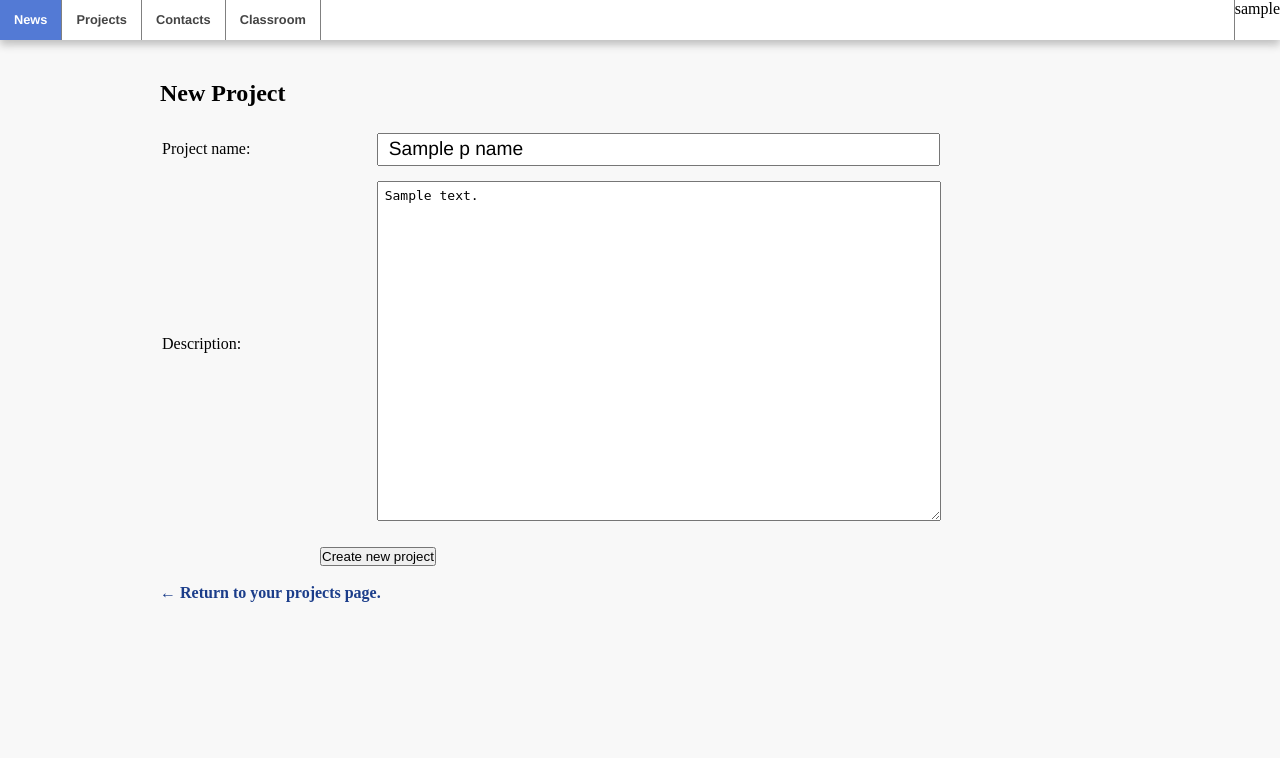
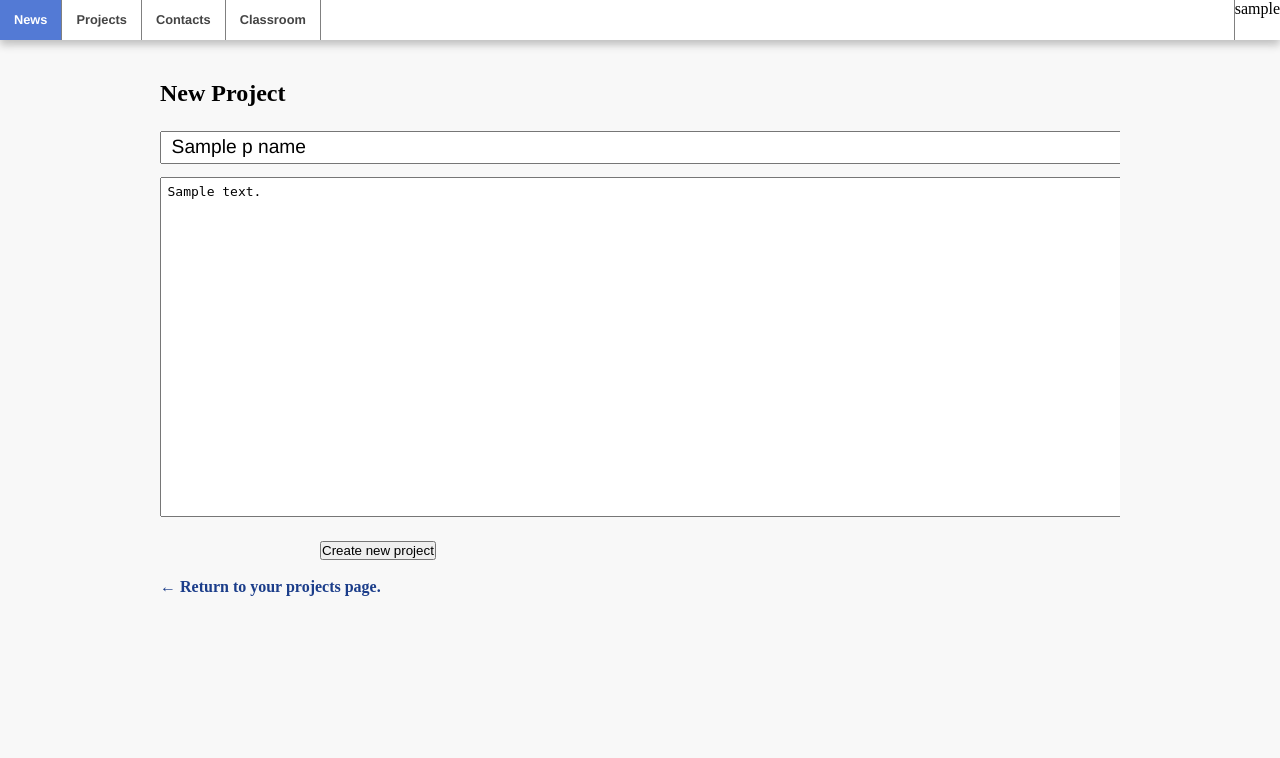
Before and after one commit to andresgsaravia/research-engine, a Python web app: template templates/project_new.html in a window 1280 px wide. Shown: the top 758 px of the page. Run offline with Jinja, Linux system fonts and the light colour scheme; the template is opened without the code that fills it: most values are stand-ins (such as "Sample title", 1, 10 or a date in 2020).

Commit message:
Some styling for the New Project and the Full Project pages.

```diff
--- a/css/general.css
+++ b/css/general.css
@@ -51,6 +51,7 @@ a:hover {
     padding-bottom: 3em;
     text-align: justify;
     padding-top: 1.5em;
+    overflow: auto;
 }
 
 .site-title {
--- a/css/notebooks.css
+++ b/css/notebooks.css
@@ -31,7 +31,7 @@
 /* For the rendering of a single notebook */
 
 .notebook-full {
-    overflow: auto
+    overflow: auto;
 }
 
 .notebook-full .notebook-details{
--- a/templates/project_new.html
+++ b/templates/project_new.html
@@ -12,25 +12,10 @@
 <h2>New Project</h2>
 
 <form method="post">
-  <table>
-    <tr>
-      <td>
-	Project name:
-      </td>
-      <td>
-	<input type="text" name="p_name" value="{{p_name}}"/>
-      </td>
-    </tr>
 
-    <tr>
-      <td>
-	Description:
-      </td>
-      <td>
-	<textarea name="p_description">{{p_description}}</textarea>
-      </td>
-    </tr>
-  </table>
+  <input type="text" name="p_name" value="{{p_name}}" placeholder="Name of the project" />
+
+  <textarea name="p_description" placeholder="Description of the project">{{p_description}}</textarea>
 
   <div class="submit-button">
     <input type="submit" value="Create new project"/>
```
Also changed, not shown: css/projects.css (+12 -9 lines).
